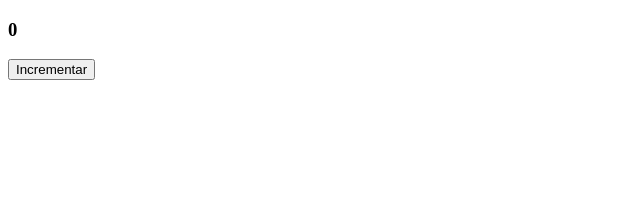
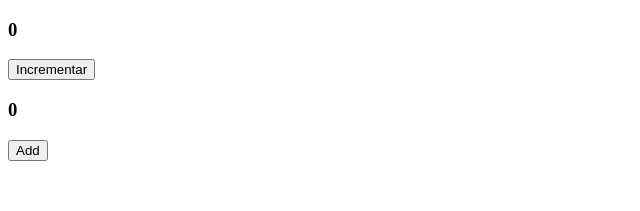
Before and after one commit to camidev234/Vue-course, a Vue app in the folder vue-course/: page / in a window 1280 px wide. Shown: the top 211 px of the page, without its empty margins (0-640 px from the left). Built offline with nearby package versions, Linux system fonts and the light colour scheme.

Commit message:
Create a counter using OptionApi

```diff
--- a/vue-course/src/App.vue
+++ b/vue-course/src/App.vue
@@ -1,10 +1,12 @@
 <template>
   <CounterOption />
+  <CounterComposition />
 </template>
 
 
 <script setup lang="ts">
   import CounterOption from './components/CounterOption.vue';
+  import CounterComposition from './components/CounterComposition.vue';
 </script>
 
 
--- /dev/null
+++ b/vue-course/src/components/CounterComposition.vue
@@ -0,0 +1,19 @@
+<template>
+    <h3>{{ counter }}</h3>
+    <button @click="addCounter">Add</button>
+</template>
+
+<script lang="ts">
+    import { defineComponent, Ref, ref } from 'vue';
+    export default defineComponent({
+        name: 'CounterComposition',
+        setup(){
+            let counter:Ref = ref(0);
+            const addCounter = ():void => {
+                counter.value++;
+            }
+            return {counter, addCounter}
+        }
+
+    })
+</script>
```
